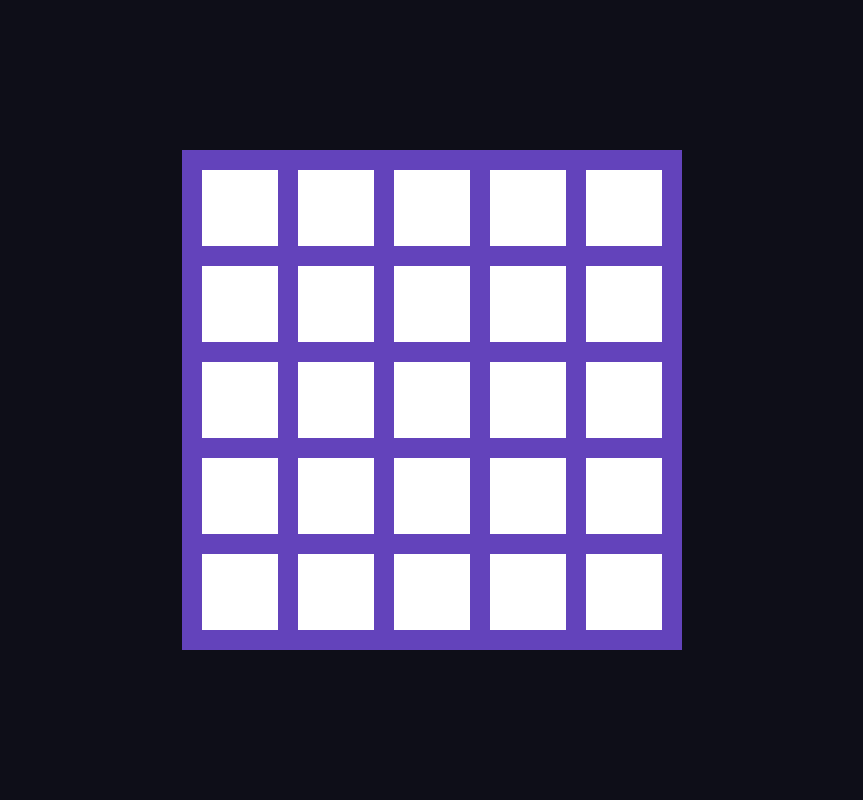
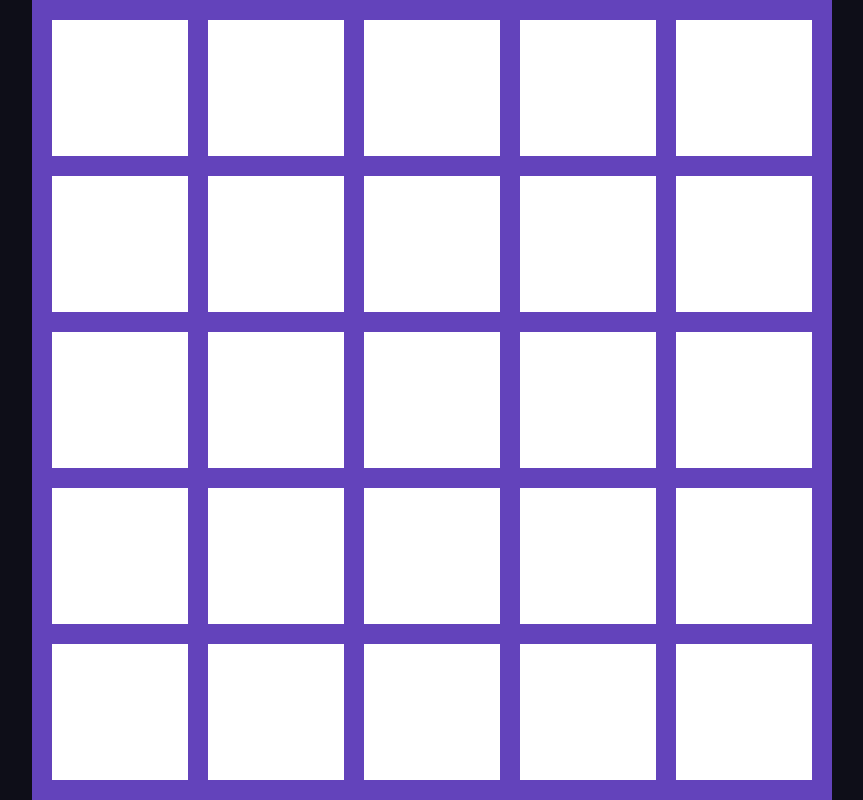
Before and after one commit to Allyson04/color-blocks, a plain HTML site: page index.html in a window 1280 px wide. Shown: the whole page, without its empty margins (208-1071 px from the left). Drawn offline with Linux system fonts and the light colour scheme.

Commit message:
feat: changed how widths and height are calculated

```diff
--- a/style.css
+++ b/style.css
@@ -15,8 +15,8 @@ main {
 }
 
 table {
-    width: 500px;
-    height: 500px;
+    width: 100vh;
+    height: 100vh;
     background: rgb(99, 67, 187);
     border-collapse: separate;
     border-spacing: 20px;
@@ -29,6 +29,6 @@ td {
     -ms-transition: background .2s ease;
     -o-transition: background .2s ease;
     background: white;
-    width: 18%;
-    height: 18%;
+    width: 50px;
+    height: 50px;
 }
```
